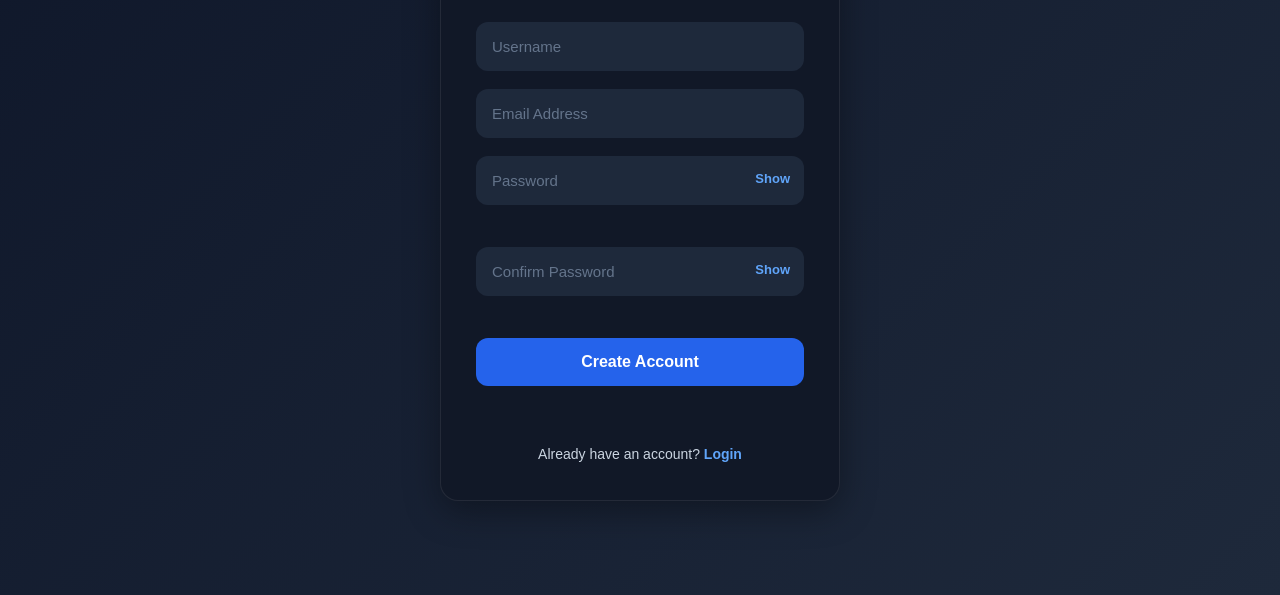
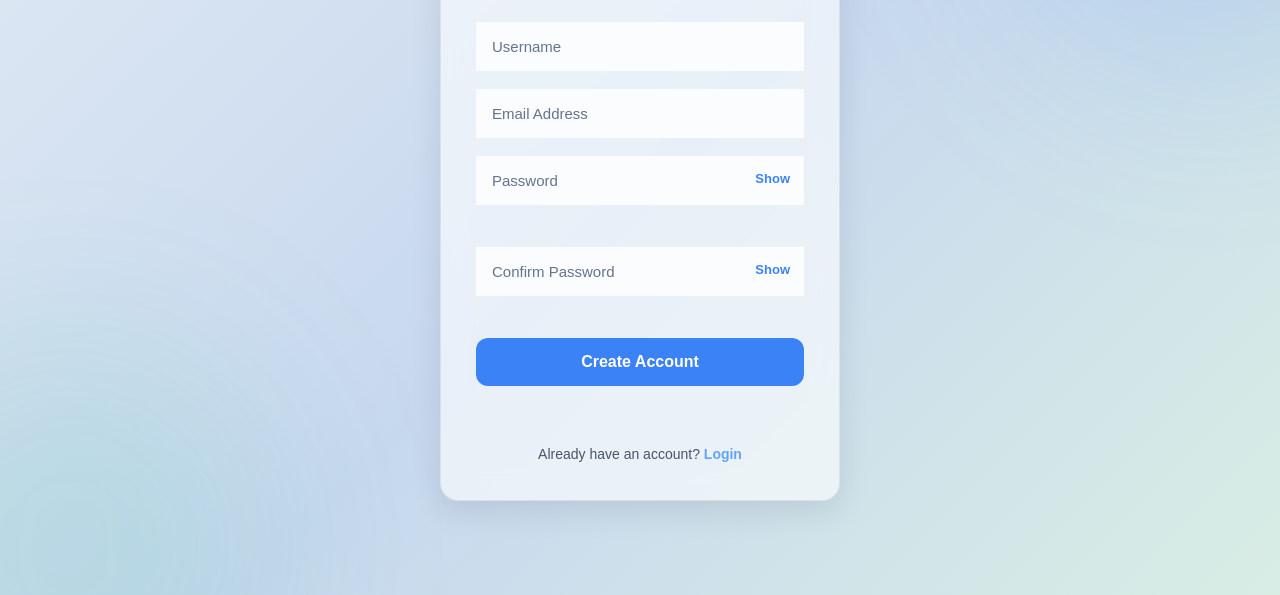
Before and after one commit to koinet-pixel/chat, a website: page index.html in a window 1280 px wide. Shown: the part 205-800 px from the top of the page. Drawn offline with Linux system fonts and the light colour scheme; no server answers.

Commit message:
Updatet chat app

```diff
--- a/index.html
+++ b/index.html
@@ -19,27 +19,48 @@
     }
 
 :root{
-      --bg1:#0f172a;
-      --bg2:#1e293b;
-      --card:#111827;
-      --input:#1e293b;
-      --primary:#2563eb;
-      --primaryHover:#1d4ed8;
-      --text:#ffffff;
-      --gray:#94a3b8;
-      --success:#22c55e;
+
+  --bg:
+  linear-gradient(
+    135deg,
+    #dfe9f3,
+    #c7d8ee,
+    #d8ede4
+  );
+
+  --card:
+  rgba(255,255,255,0.60);
+
+  --input:
+  rgba(255,255,255,0.78);
+
+  --primary:#3b82f6;
+
+  --primaryHover:#2563eb;
+
+  --text:#0f172a;
+
+  --gray:#475569;
+
+  --success:#16a34a;
+
   --danger:#ef4444;
+
   --warning:#f59e0b;
-      --border:rgba(255,255,255,0.08);
+
+  --border:
+  rgba(148,163,184,0.22);
+
+  --shadow:
+  0 10px 30px rgba(15,23,42,0.10);
+
+  --blur:blur(14px);
+
 }
 
    body{
-      background:
-      linear-gradient(
-        135deg,
-        var(--bg1),
-        var(--bg2)
-      );
+
+  background:var(--bg);
 
   min-height:100vh;
 
@@ -50,6 +71,57 @@
   padding:20px;
 
   overflow-x:hidden;
+
+  position:relative;
+
+}
+
+/* GLASS BACKGROUND EFFECTS */
+
+body::before{
+
+  content:"";
+
+  position:fixed;
+
+  width:450px;
+  height:450px;
+
+  border-radius:50%;
+
+  background:
+  rgba(59,130,246,0.12);
+
+  top:-160px;
+  right:-160px;
+
+  filter:blur(90px);
+
+  z-index:-1;
+
+}
+
+body::after{
+
+  content:"";
+
+  position:fixed;
+
+  width:420px;
+  height:420px;
+
+  border-radius:50%;
+
+  background:
+  rgba(16,185,129,0.10);
+
+  bottom:-160px;
+  left:-140px;
+
+  filter:blur(90px);
+
+  z-index:-1;
+
 }
 
     .container{
@@ -66,18 +138,19 @@
 
   background:var(--card);
 
+  backdrop-filter:var(--blur);
+
   padding:35px;
 
   border-radius:18px;
 
   border:1px solid var(--border);
 
-      box-shadow:
-      0 10px 35px rgba(0,0,0,0.35);
+  box-shadow:var(--shadow);
 
   animation:fadeIn .25s ease;
+
 }
-
     @keyframes fadeIn{
       from{
         opacity:0;
@@ -114,18 +187,16 @@
     }
 
     .input-group input{
+       background:var(--input);
 
+  color:var(--text);
+
+  border:1px solid rgba(148,163,184,0.14);
       width:100%;
 
       padding:15px;
 
       border:none;
-
-      border-radius:12px;
-
-      background:var(--input);
-
-      color:var(--text);
 
       font-size:15px;
 
@@ -163,7 +234,7 @@
 
       border:none;
 
-      color:#60a5fa;
+      color:#3b82f6;
 
       cursor:pointer;
 
@@ -252,7 +323,7 @@
 
       text-align:center;
 
-      color:#cbd5e1;
+      color:#475569;
 
       font-size:14px;
 
```
Also changed, not shown: login.html (+72 -19 lines). Lines whose indentation alone changed are shown as unchanged.
